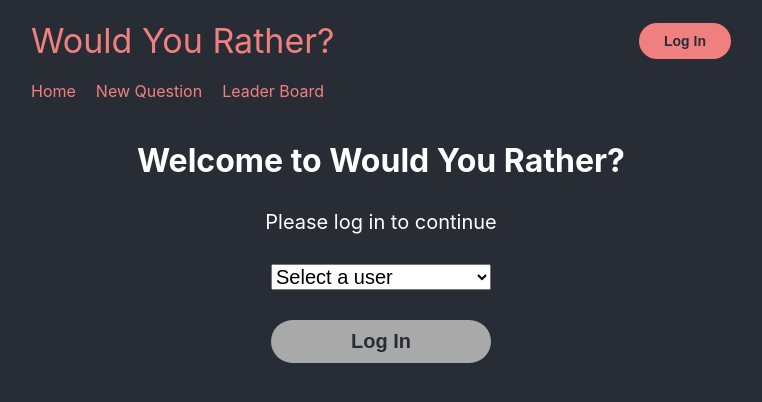
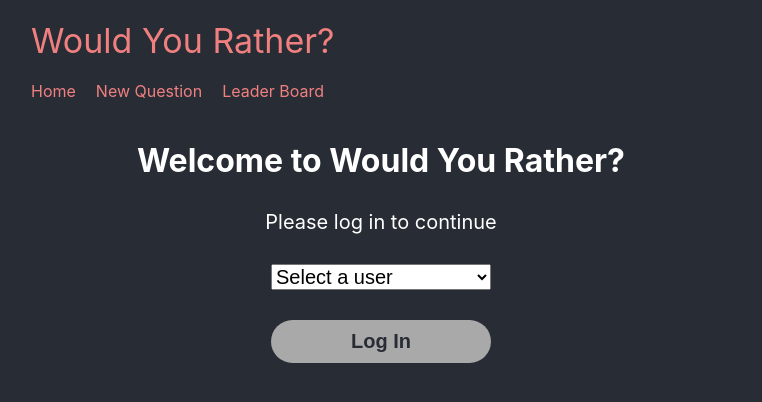
Before and after one commit to AlbertVilaCalvo/React-Redux-Udacity-WouldYouRather, a React (Create React App) app: page /login in a window 1280 px wide. Shown: the top 402 px of the page, without its empty margins (259-1021 px from the left). Built offline with nearby package versions, Linux system fonts and the light colour scheme.

Commit message:
App - remove hardcoded Login button

```diff
--- a/src/App.js
+++ b/src/App.js
@@ -39,16 +39,7 @@ function App() {
           <Link className="header-link" to="/">
             Would You Rather?
           </Link>
-          {loggedUser === null ? (
-            <button
-              className="button button-primary"
-              onClick={() => {
-                dispatch(logIn('tylermcginnis'))
-              }}
-            >
-              Log In
-            </button>
-          ) : (
+          {loggedUser !== null && (
             <div className="header-right-container">
               <span className="header-hello-username">
                 Hello {loggedUser.name}!
```
